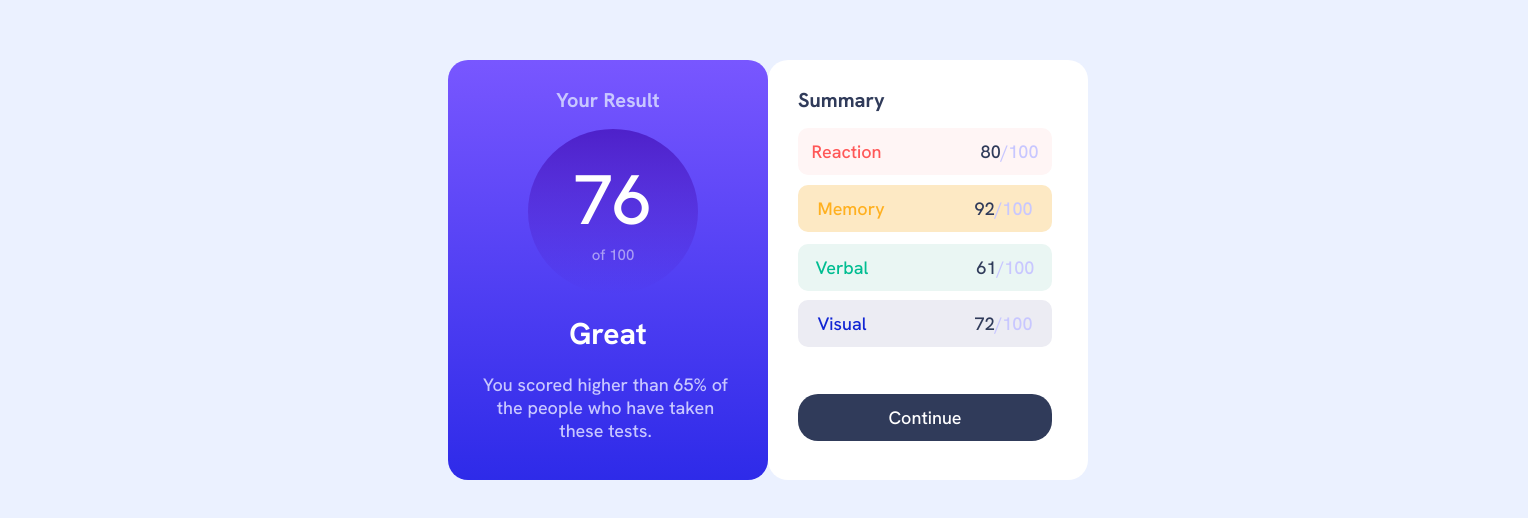
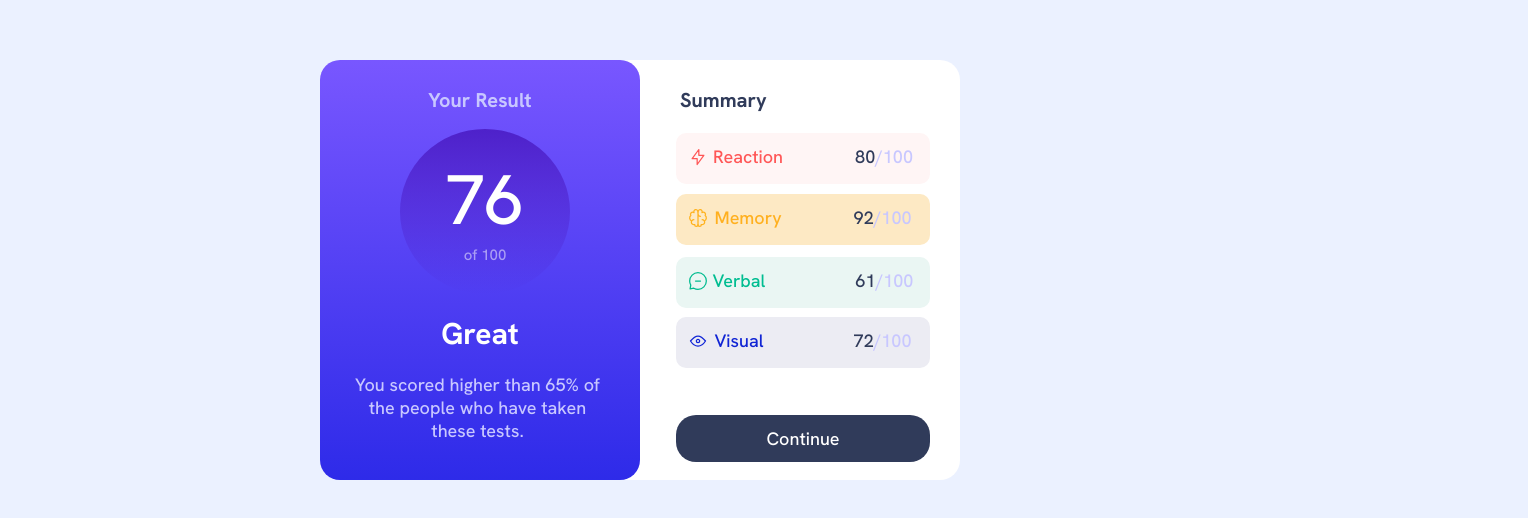
Before and after one commit to WilgnerFrasao/Skill-Table, a plain HTML site: page index.html in a window 1280 px wide. Shown: the part 138-656 px from the top of the page, 1528 px wide, since content can reach past the window. Drawn offline with Linux system fonts and the light colour scheme.

Commit message:
Final  CSS

```diff
--- a/index.html
+++ b/index.html
@@ -22,7 +22,9 @@
     <title>Frontend Mentor | Results summary component</title>
   </head>
 
-    <div id="campo-esquerdo">
+ <body>
+  <div class="container">
+   <div id="campo-esquerdo">
       <h2>Your Result</h2>
       <div class="numeros-esquerdo">
         <span class="numero-esquerdo">76</span> <br />
@@ -38,23 +40,25 @@
     <div id="campo-direito">
       <h2 class="summary">Summary</h2>
       <div class="Reaction">
-        <span class="nome">Reaction</span
-        >&emsp;&emsp;&emsp;&emsp;&emsp;&ensp;<span class="numero1">80</span
+        <span class="icon"><svg xmlns="http://www.w3.org/2000/svg" width="20" height="20" fill="none" viewBox="0 0 20 20"><path stroke="#F55" stroke-linecap="round" stroke-linejoin="round" stroke-width="1.25" d="M10.833 8.333V2.5l-6.666 9.167h5V17.5l6.666-9.167h-5Z"/></svg></span><span class="nome">Reaction</span
+        >&emsp;&emsp;&emsp;&emsp;<span class="numero1">80</span
         ><span class="numero2">/100</span>
       </div>
       <div class="Memory">
-        <span class="nome">Memory</span
-        >&emsp;&emsp;&emsp;&emsp;&emsp;<span class="numero1">92</span
+        <span class="icon"><svg xmlns="http://www.w3.org/2000/svg" width="20" height="20" fill="none" viewBox="0 0 20 20"><path stroke="#FFB21E" stroke-linecap="round" stroke-linejoin="round" stroke-width="1.25" d="M5.833 11.667a2.5 2.5 0 1 0 .834 4.858"/><path stroke="#FFB21E" stroke-linecap="round" stroke-linejoin="round" stroke-width="1.25" d="M3.553 13.004a3.333 3.333 0 0 1-.728-5.53m.025-.067a2.083 2.083 0 0 1 2.983-2.824m.199.054A2.083 2.083 0 1 1 10 3.75v12.917a1.667 1.667 0 0 1-3.333 0M10 5.833a2.5 2.5 0 0 0 2.5 2.5m1.667 3.334a2.5 2.5 0 1 1-.834 4.858"/><path stroke="#FFB21E" stroke-linecap="round" stroke-linejoin="round" stroke-width="1.25" d="M16.447 13.004a3.334 3.334 0 0 0 .728-5.53m-.025-.067a2.083 2.083 0 0 0-2.983-2.824M10 3.75a2.085 2.085 0 0 1 2.538-2.033 2.084 2.084 0 0 1 1.43 2.92m-.635 12.03a1.667 1.667 0 0 1-3.333 0"/></svg></span><span class="nome">Memory</span
+        >&emsp;&emsp;&emsp;&emsp;<span class="numero1">92</span
         ><span class="numero2">/100</span>
       </div>
       <div class="Verbal">
+        <span class="icon"><svg xmlns="http://www.w3.org/2000/svg" width="20" height="20" fill="none" viewBox="0 0 20 20"><path stroke="#00BB8F" stroke-linecap="round" stroke-linejoin="round" stroke-width="1.25" d="M7.5 10h5M10 18.333A8.333 8.333 0 1 0 1.667 10c0 1.518.406 2.942 1.115 4.167l-.699 3.75 3.75-.699A8.295 8.295 0 0 0 10 18.333Z"/></svg></span>
         <span class="nome">Verbal</span
-        >&emsp;&emsp;&emsp;&emsp;&emsp;&emsp;<span class="numero1">61</span
+        >&emsp;&emsp;&emsp;&emsp;&emsp;<span class="numero1">61</span
         ><span class="numero2">/100</span>
       </div>
       <div class="Visual">
+        <span class="icon"><svg xmlns="http://www.w3.org/2000/svg" width="20" height="20" fill="none" viewBox="0 0 20 20"><path stroke="#1125D6" stroke-linecap="round" stroke-linejoin="round" stroke-width="1.25" d="M10 11.667a1.667 1.667 0 1 0 0-3.334 1.667 1.667 0 0 0 0 3.334Z"/><path stroke="#1125D6" stroke-linecap="round" stroke-linejoin="round" stroke-width="1.25" d="M17.5 10c-1.574 2.492-4.402 5-7.5 5s-5.926-2.508-7.5-5C4.416 7.632 6.66 5 10 5s5.584 2.632 7.5 5Z"/></svg></span>
         <span class="nome">Visual</span
-        >&emsp;&emsp;&emsp;&emsp;&emsp;&emsp;<span class="numero1">72</span
+        >&emsp;&emsp;&emsp;&emsp;&emsp;<span class="numero1">72</span
         ><span class="numero2">/100</span>
       </div>
       <div>
@@ -70,6 +74,7 @@
         >Frontend Mentor</a
       >. Coded by <a href="#">Your Name Here</a>.
     </div>-->
+  </div>
   </body>
 </html>
 
--- a/style.css
+++ b/style.css
@@ -1,14 +1,25 @@
+html{
+    height: 100%;
+}
 body{
+    height: 100%;
     font-family: 'Hanken Grotesk', sans-serif;
     font-size:11px;
     text-align: center;
-    width: 190vh;
-    height: 100vh;
     display: flex;
     flex-direction: row;
     justify-content: center;
     align-items: center;
     background-color: hsl(221, 100%, 96%);
+}
+
+.container{
+    display: flex;
+    flex-direction: row;
+    justify-content: center;
+    align-items: center;
+    width: 100vh;
+    height: 100vh;
 }
 
 a{
@@ -53,6 +64,7 @@
     background-image: linear-gradient(to bottom,hsla(256, 72%, 46%, 1), hsla(241, 72%, 46%, 0)
     );
     padding-top: 25px;
+    position: static;
 
 }
 
@@ -62,31 +74,40 @@
    padding: 10px;
    border-radius: 20px;
    background-image:linear-gradient(to bottom,hsl(252, 100%, 67%),hsl(241, 81%, 54%));
+   position: relative;
+   z-index: 1;
 }
 
 #campo-direito{
-   width:300px;
+   width:330px;
    height: 400px;
+   margin-left: -30px;
    padding: 10px;
+   background-color: white;
+   position: relative;
    border-radius: 20px;
-   background-color: white;
+   z-index: 0;
+
+
+
 
 
 }
 
 .summary{
     color: hsl(224, 30%, 27%);
-    text-align: left;
-    margin-left:20px ;
+    text-align: right;
+    margin-left:60px ;
     margin-bottom: 15px;
+    float: left;
 }
 
 .Reaction{
     background-color:  hsl(0, 100%, 98%);
     width: 230px;
-    margin: 0px 20px;
+    margin: 5px 20px 0px;
     padding: 12px;
-    float: left;
+    float: right;
     font-size: 18px;
     border-radius: 10px;
 
@@ -108,7 +129,7 @@
     width: 230px;
     margin: 10px 20px;
     padding: 12px;
-    float: left;
+    float: right;
     font-size: 18px;
     border-radius: 10px;
 
@@ -123,7 +144,7 @@
     width: 230px;
     margin: 2px 20px;
     padding: 12px;
-    float: left;
+    float: right;
     font-size: 18px;
     border-radius: 10px;
 }
@@ -138,7 +159,7 @@
     width: 230px;
     margin: 7px 20px;
     padding: 12px;
-    float: left;
+    float: right;
     font-size: 18px;
     border-radius: 10px;
 }
@@ -154,10 +175,15 @@
     width: 230px;
     margin: 40px 20px;
     padding: 12px;
-    float: left;
+    float: right;
     font-size: 18px;
     border-radius: 20px;
 
+}
+
+.icon{
+    float: left;
+    padding-top:2px ;
 }
 
 
```
